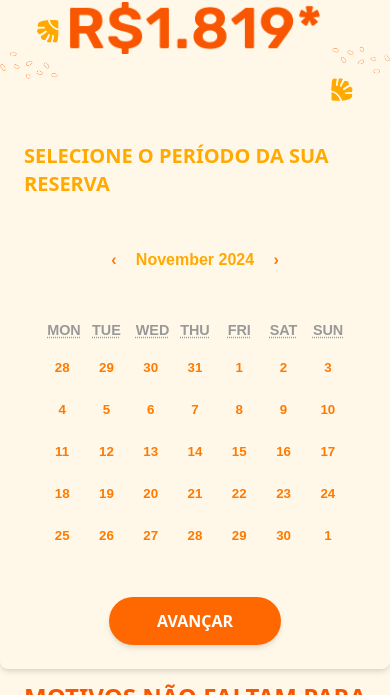
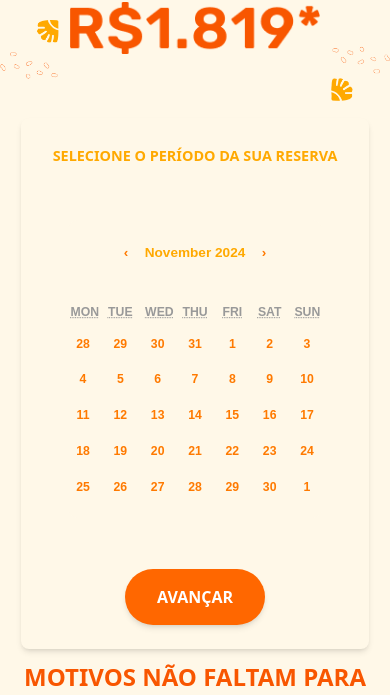
Before and after one commit to RianDelou/Maragogi-Work, a Next.js app: page / in a window 390 px wide. Shown: the part 1293-1988 px from the top of the page. Built offline with nearby package versions, Linux system fonts and the light colour scheme.

Commit message:
maybe finished

```diff
--- a/components/ReserveSection/ReservationCalendar.tsx
+++ b/components/ReserveSection/ReservationCalendar.tsx
@@ -82,9 +82,7 @@ export default function ReservationCalendar() {
   }
 
   return (
-    <div
-      className="flex flex-col items-center bg-[#fff8e8] p-6 rounded-lg shadow-md max-w-2xl mx-auto"
-    >
+    <div className="flex flex-col items-center bg-[#fff8e8] p-6 rounded-lg shadow-md max-w-2xl mx-auto">
       {!showInputs ? (
         <>
           <h1 className="text-xl font-bold mb-6" style={{ color: "#FFA901" }}>
--- a/components/ReserveSection/custom-calendar.css
+++ b/components/ReserveSection/custom-calendar.css
@@ -120,3 +120,55 @@
   align-items: center;
   gap: 16px;
 }
+
+
+/* Mobile: Ajusta o layout para telas pequenas */
+@media (max-width: 640px) {
+  .custom-calendar {
+    transform: scale(0.9); /* Reduz tamanho do calendário */
+    transform-origin: top center;
+    max-width: 300px; /* Limita a largura no mobile */
+  }
+
+  .custom-calendar-container button {
+    font-size: 0.875rem; /* Botão menor */
+    padding: 0.5rem 1rem; /* Reduz padding do botão */
+  }
+
+   .custom-calendar {
+    transform: scale(0.85);  /* Reduz o tamanho do calendário para 85% */
+    transform-origin: center;  /* Centraliza o calendário */
+  }
+
+  .custom-calendar .react-calendar__month-view {
+    font-size: 0.8rem;  /* Reduz o tamanho da fonte para o calendário */
+  }
+
+  .custom-calendar .react-calendar__tile {
+    font-size: 0.9rem;  /* Ajusta o tamanho dos números no calendário */
+  }
+
+  .text-xl {
+    font-size: 0.9rem;  /* Reduz o tamanho do título */
+  }
+
+  .py-3 {
+    padding-top: 1rem;
+    padding-bottom: 1rem;
+  }
+
+  .px-12 {
+    padding-left: 2rem;
+    padding-right: 2rem;
+  }
+
+  .px-24 {
+    padding-left: 1rem;
+    padding-right: 1rem;
+  }
+
+  .w-full {
+    width: 100%;  /* Garante que os inputs ocupem toda a largura no mobile */
+  }
+
+}
```
